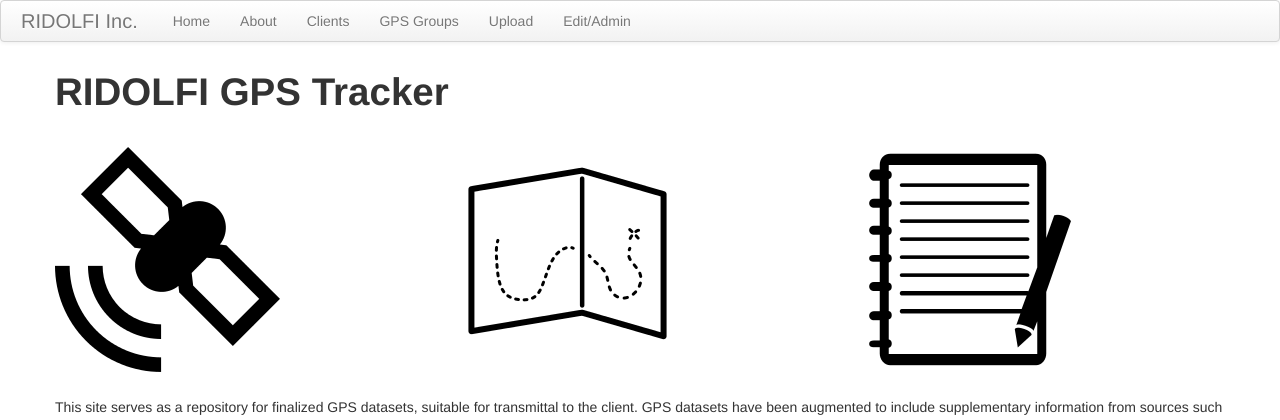
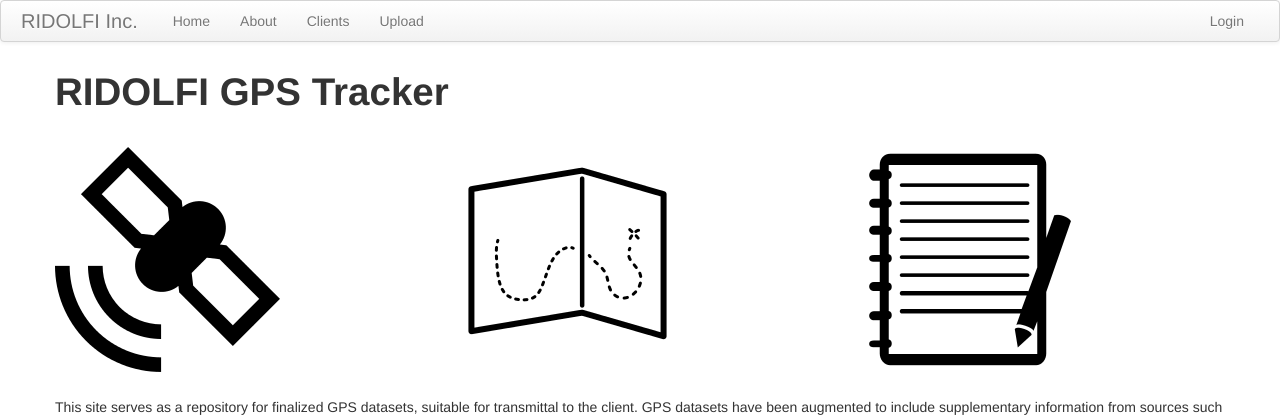
Before and after one commit to mattmakesmaps/PntTrax, a Django app: page /gpstracker/ in a window 1280 px wide. Shown: the top 420 px of the page. Run offline with Django 3.2, Linux system fonts and the light colour scheme; parts of the project's set-up code (start-up, migrations or seed data) failed here and were passed over; some libraries are stand-ins or nearby versions.

Commit message:
Create draft authentication/authorization view.

```diff
--- a/GPSTracker/views.py
+++ b/GPSTracker/views.py
@@ -1,11 +1,11 @@
 # Create your views here.
 #from vectorformats.Formats import Django, GeoJSON
+from django.contrib.auth.decorators import login_required
 from django.http import HttpResponse, HttpResponseRedirect
 from django.template import Context, RequestContext, loader
 from django.shortcuts import render_to_response
 from .forms import uploadFileForm1, uploadFileForm2
 from .models import Client, Group, Point, Line, Poly
-
 from GPSTracker.file_uploads import preprocess_shapefile, import_shapefile
 
 # Project Shortcuts
@@ -23,26 +23,20 @@ def clients(request):
     group_list = Group.objects.all()
     return render_to_response('gpstracker/clients.html', {'client_list': client_list, 'group_list': group_list}, context_instance=RequestContext(request))
 
+@login_required
 def clientsAuth(request):
     """Return a list of clients."""
-    # Client.objects.get(name='City of Yakima')
-    # request.user.groups.all()
-    # request.user.groups.all()[0].name
-    # request.user.groups.values_list()
-    # Client.objects.get(name__in=['Makah','City of Yakima'])
 
-    # Grab the groups a user is associated with
+    # Create a list of groups a user is associated with.
     group_list = []
     for group in request.user.groups.all():
         group_list.append(group.name)
 
-    try:
-        # Filter clients and GPS Groups based on a user's group
-        client_list = Client.objects.filter(name__in=group_list)
-        # Group list filtered by client_list
-        gps_group_list = Group.objects.filter(client__name__in=group_list)
-    except:
-        pass
+    # Filter clients and GPS Groups based on a user's group
+    client_list = Client.objects.filter(name__in=group_list)
+    # Group list filtered by client_list
+    gps_group_list = Group.objects.filter(client__name__in=group_list)
+
     return render_to_response('gpstracker/clients.html', {'client_list': client_list, 'group_list': gps_group_list}, context_instance=RequestContext(request))
 
 def group(request):
--- a/PntTrax/urls.py
+++ b/PntTrax/urls.py
@@ -12,4 +12,7 @@ urlpatterns = patterns('',
     # Uncomment the next line to enable the admin:
     url(r'^admin/', include(admin.site.urls)),
 
+    # Auth related URLs
+    url(r'^accounts/login', 'django.contrib.auth.views.login', {'template_name':'../templates/registration/login.html'}),
+    url(r'^accounts/logout', 'django.contrib.auth.views.logout'),
 )
--- a/templates/base.html
+++ b/templates/base.html
@@ -24,7 +24,7 @@
                     <span class="icon-bar"></span>
                     <span class="icon-bar"></span>
                 </a>
-                <a class="brand" href="http://www.ridolfi.com"">RIDOLFI Inc.</a>
+                <a class="brand" href="http://www.ridolfi.com">RIDOLFI Inc.</a>
                 <div class="nav-collapse collapse">
                 <ul class="nav">
                     <li class="active">
@@ -32,9 +32,18 @@
                     <li><a href="/gpstracker/">Home</a> </li>
                     <li><a href="/gpstracker/about/">About</a></li>
                     <li><a href="/gpstracker/clients/">Clients</a></li>
-                    <li><a href="/gpstracker/groups/">GPS Groups</a></li>
                     <li><a href="/gpstracker/uploadfile">Upload</a></li>
-                    <li><a href="/admin/">Edit/Admin</a></li>
+                </ul>
+                <ul class="nav pull-right">
+                    <li class="active">
+                        {% if user.is_authenticated %}
+                            <li><p class="navbar-text">User: {{ user.username }}</p></li>
+                            <li><a href="/admin/">Edit/Admin</a></li>
+                            <li><a href="/accounts/logout/">Logout</a></li>
+                        {% else %}
+                            <li><a href="/accounts/login/">Login</a></li>
+                        {% endif %}
+                    </li>
                 </ul>
                </div>
             </div>
```
Also changed, not shown: templates/registration/login.html (added, +29 -0 lines).
